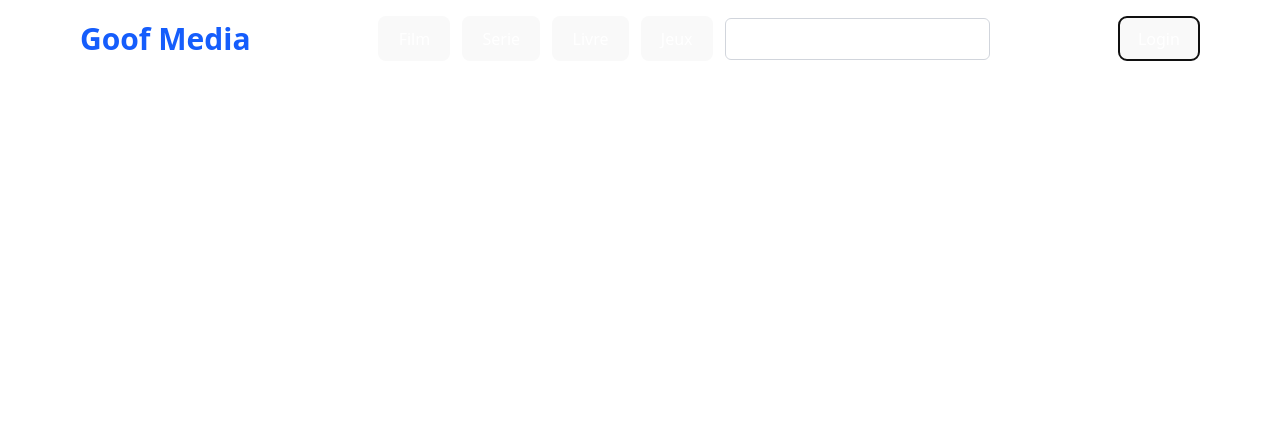
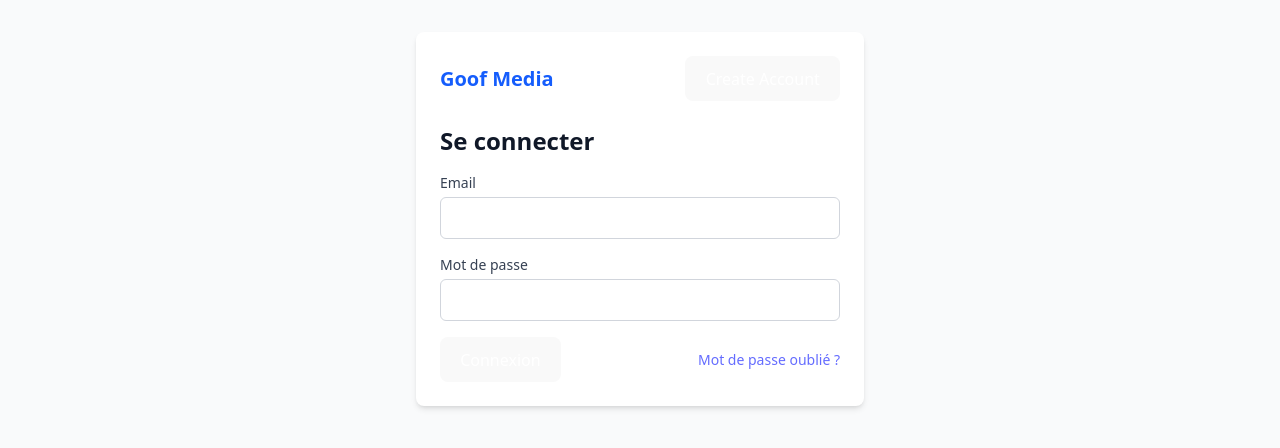
Before and after one commit to MeghCH/Product-Design-Yowl, a React (Vite) app in the folder mvp/frontend/: page / in a window 1280 px wide. Both pictures are taken after a click on the button "Login". Shown: the top 448 px of the page. Built offline with nearby package versions, Linux system fonts and the light colour scheme.

Commit message:
fix_LoginPage

```diff
--- a/mvp/frontend/src/App.jsx
+++ b/mvp/frontend/src/App.jsx
@@ -1,11 +1,20 @@
-import { useState } from 'react'
+import { useState, useEffect } from 'react'
 import { HomePage } from './pages/HomePage'
+import LoginPage from './pages/LoginPage'
 
 function App() {
+  const getRoute = () => window.location.hash || '#/';
+  const [route, setRoute] = useState(getRoute());
+
+  useEffect(() => {
+    const onHash = () => setRoute(getRoute());
+    window.addEventListener('hashchange', onHash);
+    return () => window.removeEventListener('hashchange', onHash);
+  }, []);
 
   return (
     <div className="App self-start w-full">
-      <HomePage />
+      {route === '#/login' ? <LoginPage /> : <HomePage />}
     </div>
   )
 }
--- a/mvp/frontend/src/pages/LoginPage.jsx
+++ b/mvp/frontend/src/pages/LoginPage.jsx
@@ -0,0 +1,60 @@
+import { useState } from "react";
+import { Button } from "../components/button";
+import { ButtonCreateAccount } from "../components/button_create_account";
+import { Logo } from "../components/logo";
+
+export function LoginPage() {
+    const [email, setEmail] = useState("");
+    const [password, setPassword] = useState("");
+
+    const handleSubmit = (e) => {
+        e.preventDefault();
+        console.log("Login attempt:", { email, password });
+    };
+
+    return (
+        <div className="fixed inset-0 flex items-start justify-center bg-gray-50 dark:bg-gray-900 py-8 overflow-auto">
+            <div className="w-full max-w-md bg-white dark:bg-gray-800 rounded-lg shadow-md p-6">
+                <header className="flex items-center justify-between mb-6">
+                    <Logo className="text-xl" />
+                    <div className="flex gap-2">
+                        <ButtonCreateAccount onClick={() => console.log('Create account')} />
+                    </div>
+                </header>
+
+                <h2 className="text-2xl font-semibold mb-4 text-gray-900 dark:text-gray-100">Se connecter</h2>
+
+                <form onSubmit={handleSubmit} className="space-y-4">
+                    <div>
+                        <label className="block text-sm font-medium text-gray-700 dark:text-gray-300 mb-1">Email</label>
+                        <input
+                            type="email"
+                            value={email}
+                            onChange={(e) => setEmail(e.target.value)}
+                            className="w-full px-3 py-2 border rounded-md bg-white dark:bg-gray-700 border-gray-300 dark:border-gray-600 focus:outline-none focus:ring-2 focus:ring-blue-500"
+                            required
+                        />
+                    </div>
+
+                    <div>
+                        <label className="block text-sm font-medium text-gray-700 dark:text-gray-300 mb-1">Mot de passe</label>
+                        <input
+                            type="password"
+                            value={password}
+                            onChange={(e) => setPassword(e.target.value)}
+                            className="w-full px-3 py-2 border rounded-md bg-white dark:bg-gray-700 border-gray-300 dark:border-gray-600 focus:outline-none focus:ring-2 focus:ring-blue-500"
+                            required
+                        />
+                    </div>
+
+                    <div className="flex items-center justify-between">
+                        <Button type="submit">Connexion</Button>
+                        <a href="#" className="text-sm text-blue-600 hover:underline">Mot de passe oublié ?</a>
+                    </div>
+                </form>
+            </div>
+        </div>
+    );
+}
+
+export default LoginPage;
```
